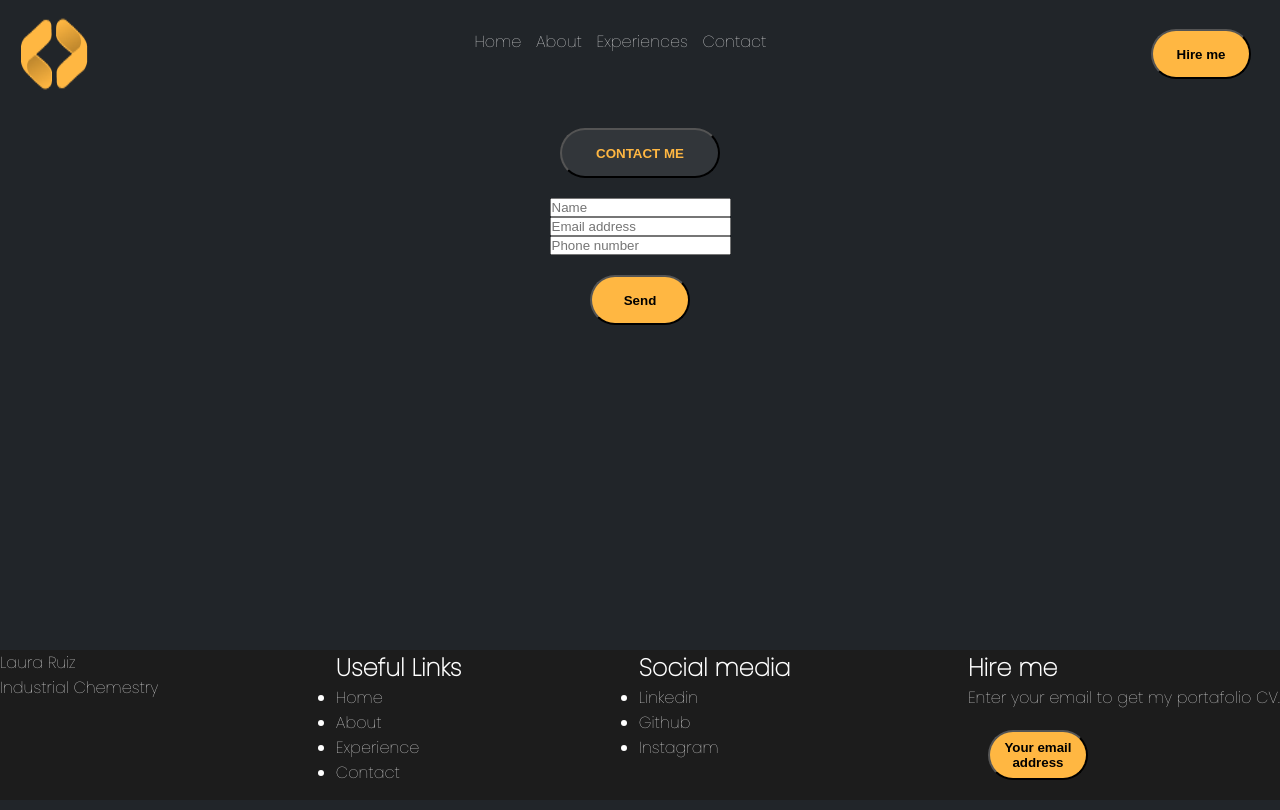
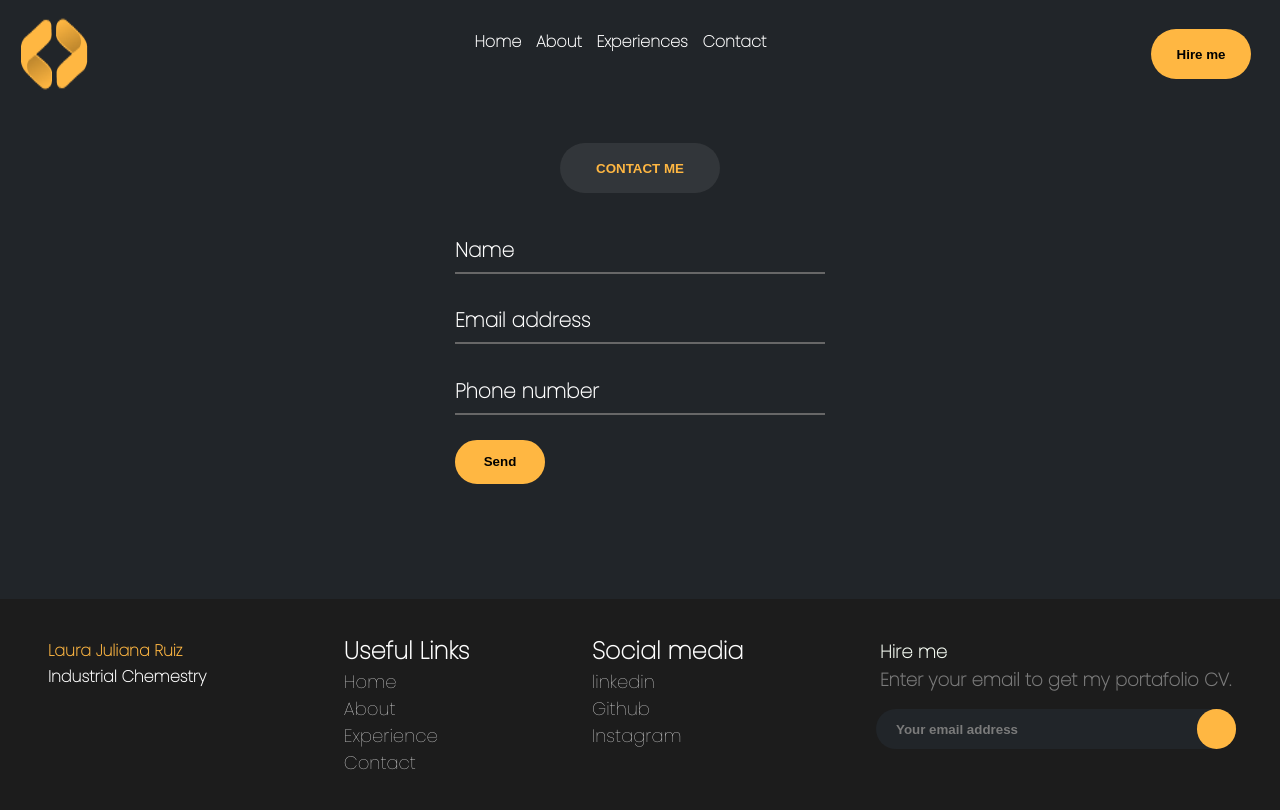
Before and after one commit to lajuruiz/wwc-firstproject, a plain HTML site: page contactme.html in a window 1280 px wide. Drawn offline with Linux system fonts and the light colour scheme.

Commit message:
pagina terminada

```diff
--- a/CSS/about.css
+++ b/CSS/about.css
@@ -51,17 +51,27 @@ a:hover{
     color:#FFB742
 }
 
+.header__list{
+    font-weight: bold;
+    color: white;
+}
+
 button{
     margin: 20px;
     font-weight: 800;
     height: 50px;
-    width: 100px;
+    width: 187px;
     background-color:#FFB742;
     color: black;
     border-radius: 35px;
     top: 23.060546875px;
     padding: 12px, 26px, 12px, 26px;
     left: 1271px;
+    border: none;
+}
+
+.button__menu{
+    width: 100px;
 }
 
 main{
@@ -76,8 +86,49 @@ main{
     height: 493px;
 }
 
+.whoIam{
+    background: rgba(255, 255, 255, 0.08);
+    border-radius: 50px;
+    color: #FFB742;
+    width: 98px;
+    height: 30px;
+}
+h1{
+    margin-left: 17px;
+    font-family: 'Roboto';
+    font-size: 48px;
+    margin-bottom: 36px;
+}
+
+.main__paragraph{
+    line-height: 30px;
+}
+
 footer{
-    background-color: #1c1c1c;
-    display:flex;
+    background-color: #1C1C1C;
+    display: flex;
     justify-content: space-between;
+    height: 214px;
+    margin-top: 115px;
+    padding: 34px;
 }
+
+
+.list_footer{
+    list-style: none;
+    color: #7B7B7B;
+    font-size:18px
+}
+
+p{
+    margin-left: 14px;
+    margin-top: 10px;
+    margin-right: 15px;
+    font-weight: 700;
+}
+
+.footer__boton{
+    background: #212529;
+    border-radius: 49px;
+    color: #7C7C7C;
+}
--- a/CSS/contactme.css
+++ b/CSS/contactme.css
@@ -25,8 +25,17 @@ header{
     margin: 9px;
 }
 
+.header__list{
+    font-weight: bold;
+    color: white;
+}
+
+input:focus {
+    outline: none;
+}
+
 main{
-    font-family: "Inter";
+    font-family: "Poppins";
     text-align: center;
     flex-grow: 1;
     display: flex;
@@ -37,6 +46,45 @@ main{
 main>form{
     display: flex;
     flex-direction: column;
+    gap:20px;
+}
+
+.form__main{
+    width: 300px;
+    min-width: fit-content;
+    margin: 0 auto;
+}
+
+
+::placeholder{
+    color: white
+}
+
+.form__main input{
+    width: 30%;
+    height: 35%;
+    margin-bottom: 5px;
+    padding: 0;
+    border: none;
+    font-weight: 700;
+}
+
+.form__main input[type=text] {
+    width: 370px;
+    background-color: #212529;
+    border-bottom: 2px solid #676767;
+    font-size: 20px;
+    font-family:'Poppins';
+    color: white;
+}
+
+.form__main input[type=number]{
+    width: 370px;
+    background-color: #212529;
+    border-bottom: 2px solid #676767;
+    font-size: 20px;
+    font-family:'Poppins';
+    color: white;
 }
 
 .buttom{
@@ -59,7 +107,7 @@ a{
 }
 
 a:visited, a:link{
-    color: white;
+    color:#FFFFFF;
 }
 
 a:hover{
@@ -68,7 +116,7 @@ a:hover{
 
 .contact{
     text-align: center;
-    margin: 20px;
+    margin: 35px;
     font-weight: 800;
     width: 160px;
     background: rgba(255, 255, 255, 0.08);
@@ -83,19 +131,85 @@ button{
     margin: 20px;
     font-weight: 800;
     height: 50px;
-    width: 100px;
+    width: 187px;
     background-color:#FFB742;
     color: black;
     border-radius: 35px;
     top: 23.060546875px;
+    padding: 12px, 26px, 12px, 26px;
     left: 1271px;
+    border: none;
 }
 
-form{
+.button__menu{
+    width: 100px;
+}
+.button__main{
+    margin: 0;
+    width: 90px;
+    height: 85px;
+    background: #FFB742;
+    border: 2px solid #FFB742;
+    border-radius: 50px;
+    display: flex;
     align-items: center;
+    justify-content: center;
 }
+
+
+
 footer{
-    background-color: #1c1c1c;
-    display:flex;
+    background-color: #1C1C1C;
+    display: flex;
     justify-content: space-between;
+    height: 214px;
+    margin-top: 115px;
+    padding: 34px;
 }
+
+.list_footer{
+    list-style: none;
+    color: #7B7B7B;
+    font-size:18px
+}
+
+p{
+    margin-left: 14px;
+    margin-top: 10px;
+    margin-right: 15px;
+    font-weight: 700;
+    line-height: 100%;
+}
+
+.footer__email_input{
+    display: flex;
+    background: #212529;
+    border-radius: 50px;
+    color: #7C7C7C;
+    height: 40px;
+    margin: 10px;
+    margin-top: 20px;
+}
+
+
+.email_input__button{
+    margin: 0;
+    width: 40px;
+    height: 40px;
+}
+
+.footer__email_input > input{
+    /* -10 px since we are adding a margin-left of 20 px therefoe 20/2 = 10*/
+    width: calc(100% - 40px - 10px);
+    margin-left: 20px;
+    height: 100%;
+    background: none;
+    color: #7B7B7B;
+    font-weight: 700;
+    line-height: 100%;
+    border: none;
+}
+
+.footer__email_input > input::placeholder{
+    color: #7B7B7B;
+}
--- a/CSS/experiences.css
+++ b/CSS/experiences.css
@@ -52,6 +52,11 @@ nav li{
     margin-left: 10px;
 }
 
+ul{
+    color: #FFFFFF;
+    font-weight: bold;
+}
+
 a{
     text-decoration: none;
 }
@@ -77,6 +82,10 @@ button{
     left: 1271px;
 }
 
+.button__menu{
+    width: 100px;
+}
+
 footer{
     background-color: #1c1c1c;
     display:flex;
--- a/CSS/style.css
+++ b/CSS/style.css
@@ -31,6 +31,19 @@ main{
     flex-grow: 1;
 }
 
+h1{
+    text-transform: capitalize;
+}
+
+.title__important{
+    text-decoration: underline;
+    color:#FFB742
+}
+h4{
+    margin-top: 27px;
+    margin-bottom: 16px;
+}
+
 section{
     display: flex;
     margin: 10px;
@@ -39,15 +52,14 @@ section{
     width: 65%;
 }
 
-.box{
-    background-color: #292B2E;
-    justify-content: center;
-}
-
 nav{
     margin: 20px;
 }
 
+.header__list{
+    font-weight: bold;
+    color: white;
+}
 
 nav li{
     list-style: none;
@@ -72,21 +84,66 @@ button{
     margin: 20px;
     font-weight: 800;
     height: 50px;
-    width: 100px;
+    width: 187px;
     background-color:#FFB742;
     color: black;
     border-radius: 35px;
     top: 23.060546875px;
+    padding: 12px, 26px, 12px, 26px;
     left: 1271px;
+    border: none;
 }
+
+.button__menu{
+    width: 100px;
+}
+
+.box{
+    background-color: #292B2E;
+    justify-content: center;
+    height: 91px;
+    width: 313px;
+}
+
+.box__experience{
+    color: #FFB742;
+    font-weight: 700;
+    font-size: 18px;
+}
+
 
 .title{
     margin-top: 10px;
     margin-bottom: 10px;
 
 }
+
 footer{
-    background-color: #1c1c1c;
-    display:flex;
+    background-color: #1C1C1C;
+    display: flex;
     justify-content: space-between;
+    height: 214px;
+    margin-top: 115px;
+    padding: 34px;
 }
+
+
+.list_footer{
+    list-style: none;
+    color: #7B7B7B;
+    font-size:18px
+}
+
+p{
+    margin-left: 14px;
+    margin-top: 10px;
+    margin-right: 15px;
+    font-weight: 700;
+    line-height: 100%;
+}
+
+.footer__boton{
+    background: #212529;
+    border-radius: 49px;
+    color: #7C7C7C;
+}
--- a/contactme.html
+++ b/contactme.html
@@ -14,36 +14,36 @@
     <header>
         <img src="./img/Frame 7.png" alt="">
         <nav>
-            <ul>
+            <ul class="header__list">
                 <li><a href="./Home.html">Home</a></li>
                 <li><a href="./aboutme.html">About</a></li>
                 <li><a href="./experiences.html">Experiences</a></li>
-                <li><a href="./contacme.html">Contact</a></li>
+                <li><a href="./contactme.html">Contact</a></li>
             </ul>
         </nav>
-        <button class="boton"> Hire me</button>
+        <button class="button__menu"> Hire me</button>
     </header>
 
     <main>
         <div class="main">
             <button class="contact"> CONTACT ME </button>
         </div>
-        <form action="#ubicacion" method="post">
+        <form class="form__main" action="#ubicacion" method="post">
             <input type="text" placeholder="Name">
             <input type="text" placeholder="Email address">
             <input type="number" placeholder="Phone number">
-            <button> Send</button>
+            <button class="button__main"> Send</button>
         </form>
     </main>
 
     <footer>
         <div>
-            <p> Laura Ruiz </p>
+            <p> <span style=color:#FFB742> Laura Juliana Ruiz </span> </p>
             <p>Industrial Chemestry</p>
         </div>
         <div>
             <h2> Useful Links </h2>
-            <ul>
+            <ul class="list_footer">
                 <li><a href="./Home.html">Home</a></li>
                 <li><a href="./aboutme.html">About</a></li>
                 <li><a href="./experiences.html">Experience</a></li>
@@ -52,16 +52,19 @@
         </div>
         <div>
             <h2> Social media</h2>
-            <ul>
-                <li> Linkedin</li>
-                <li> Github </li>
-                <li> Instagram</li>
+            <ul class="list_footer">
+                <li> <a href="./Home.html">linkedin</a></li>
+                <li> <a href="./Home.html">Github</a>  </li>
+                <li> <a href="./Home.html">Instagram</a></li>
             </ul>
         </div>
-        <div>
-            <h2> Hire me</h2>
+        <div class="list_footer">
+            <p> <span style=color:#F5FBF2 > Hire me  </span></p>
             <p> Enter your email to get my portafolio CV.</p>
-            <button class="boton"> Your email address</button>
+            <div class="footer__email_input">
+                <input type="email" placeholder="Your email address">
+                <button class="email_input__button"></button>
+            </div>
         </div>
     </footer>
     </body>
```
Also changed, not shown: Home.html (+22 -22 lines), aboutme.html (+14 -14 lines), experiences.html (+6 -6 lines).
